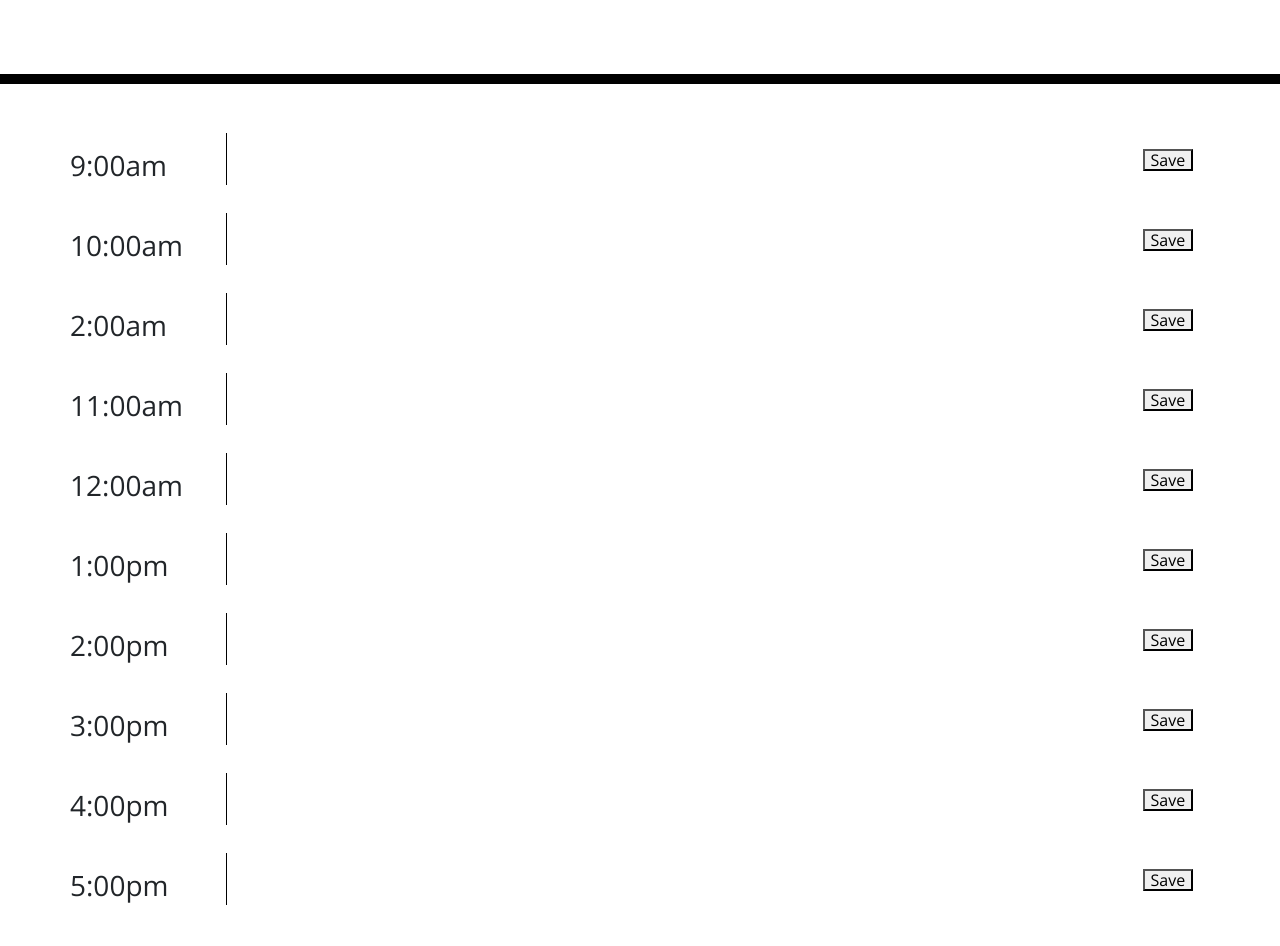
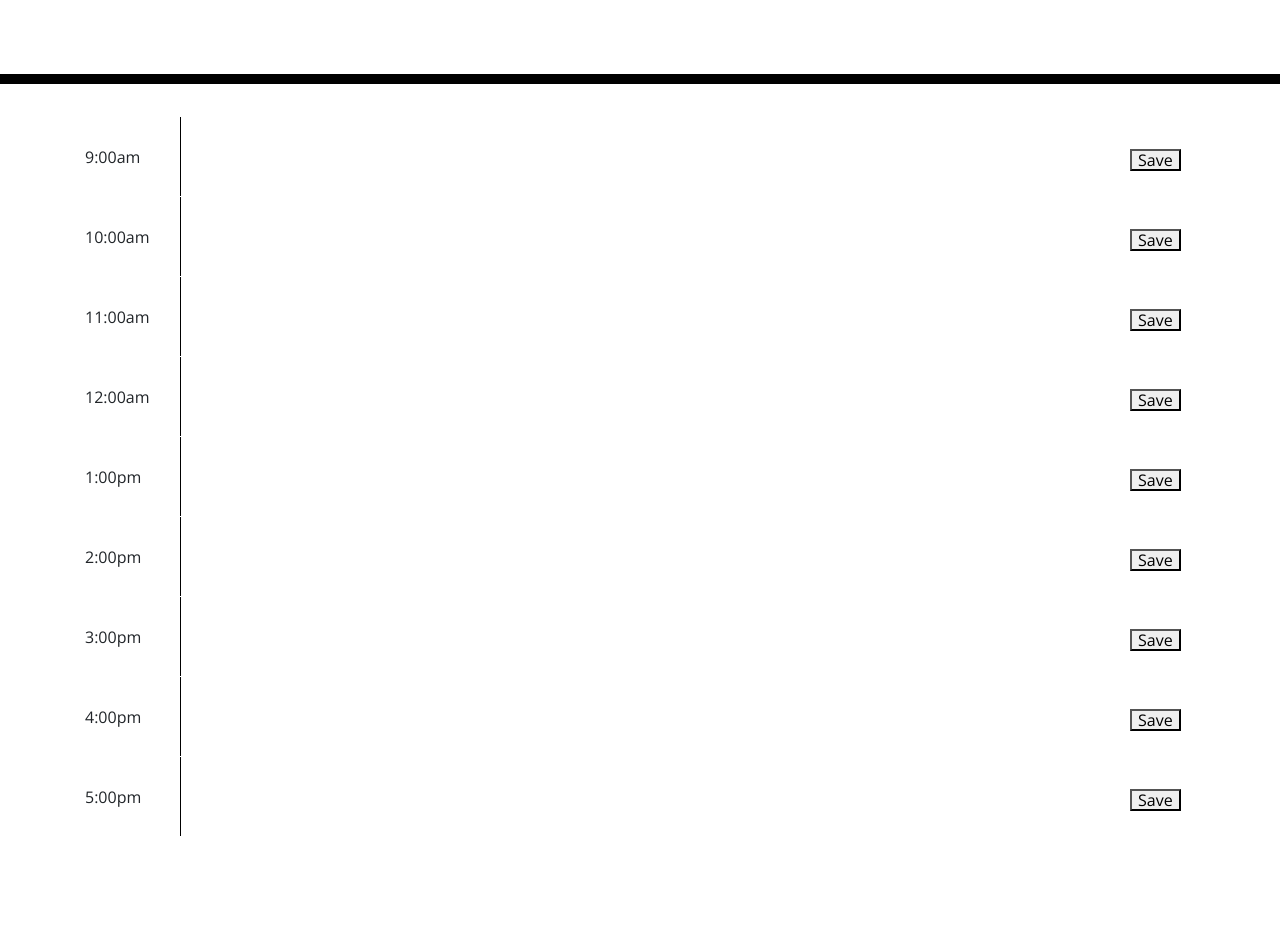
Before and after one commit to avni0000patel/Work-Day-Scheduler, a plain HTML site: page index.html in a window 1280 px wide. Shown: the part 220-1166 px from the top of the page. After the commit the page ends 1056 px from the top, so only its background shows below. Drawn offline with nearby package versions, Linux system fonts and the light colour scheme.

Commit message:
textarea

```diff
--- a/assets/css/style.css
+++ b/assets/css/style.css
@@ -69,7 +69,3 @@ textarea {
   font-size: 20px;
   transition: all 0.3s ease-in-out;
 }
-
-.container {
-  padding: 0px;
-}
--- a/index.html
+++ b/index.html
@@ -32,10 +32,21 @@
       <!-- Timeblocks go here -->
           <div class="row">
             <div class="col-2 col-md-1">
-              <h3>9:00am</h3>
+              9:00am
             </div>
-            <div class="col-8 col-md-10">
-              <textarea></textarea>
+            <div class="col-8 col-md-10 d-flex">
+              <textarea style="width: 100%; height: 100%"></textarea>
+            </div>
+            <div class="col-1 col-md-1">
+              <button>Save</button>
+            </div>
+          </div>
+          <div class="row">
+            <div class="col-2 col-md-1">
+              10:00am
+            </div>
+            <div class="col-8 col-md-10 d-flex">
+              <textarea style="width: 100%; height: 100%"></textarea>
             </div>
             <div class="col-2 col-md-1">
               <button>Save</button>
@@ -43,10 +54,10 @@
           </div>
           <div class="row">
             <div class="col-2 col-md-1">
-              <h3>10:00am</h3>
+              11:00am
             </div>
-            <div class="col-8 col-md-10">
-              <textarea></textarea>
+            <div class="col-8 col-md-10 d-flex">
+              <textarea style="width: 100%; height: 100%"></textarea>
             </div>
             <div class="col-2 col-md-1">
               <button>Save</button>
@@ -54,10 +65,10 @@
           </div>
           <div class="row">
             <div class="col-2 col-md-1">
-              <h3>2:00am</h3>
+              12:00am
             </div>
-            <div class="col-8 col-md-10">
-              <textarea></textarea>
+            <div class="col-8 col-md-10 d-flex">
+              <textarea style="width: 100%; height: 100%"></textarea>
             </div>
             <div class="col-2 col-md-1">
               <button>Save</button>
@@ -65,10 +76,10 @@
           </div>
           <div class="row">
             <div class="col-2 col-md-1">
-              <h3>11:00am</h3>
+              1:00pm
             </div>
-            <div class="col-8 col-md-10">
-              <textarea></textarea>
+            <div class="col-8 col-md-10 d-flex">
+              <textarea style="width: 100%; height: 100%"></textarea>
             </div>
             <div class="col-2 col-md-1">
               <button>Save</button>
@@ -76,10 +87,10 @@
           </div>
           <div class="row">
             <div class="col-2 col-md-1">
-              <h3>12:00am</h3>
+              2:00pm
             </div>
-            <div class="col-8 col-md-10">
-              <textarea></textarea>
+            <div class="col-8 col-md-10 d-flex">
+              <textarea style="width: 100%; height: 100%"></textarea>
             </div>
             <div class="col-2 col-md-1">
               <button>Save</button>
@@ -87,10 +98,10 @@
           </div>
           <div class="row">
             <div class="col-2 col-md-1">
-              <h3>1:00pm</h3>
+              3:00pm
             </div>
-            <div class="col-8 col-md-10">
-              <textarea></textarea>
+            <div class="col-8 col-md-10 d-flex">
+              <textarea style="width: 100%; height: 100%"></textarea>
             </div>
             <div class="col-2 col-md-1">
               <button>Save</button>
@@ -98,10 +109,10 @@
           </div>
           <div class="row">
             <div class="col-2 col-md-1">
-              <h3>2:00pm</h3>
+              4:00pm
             </div>
-            <div class="col-8 col-md-10">
-              <textarea></textarea>
+            <div class="col-8 col-md-10 d-flex">
+              <textarea style="width: 100%; height: 100%"></textarea>
             </div>
             <div class="col-2 col-md-1">
               <button>Save</button>
@@ -109,32 +120,10 @@
           </div>
           <div class="row">
             <div class="col-2 col-md-1">
-              <h3>3:00pm</h3>
+              5:00pm
             </div>
-            <div class="col-8 col-md-10">
-              <textarea></textarea>
-            </div>
-            <div class="col-2 col-md-1">
-              <button>Save</button>
-            </div>
-          </div>
-          <div class="row">
-            <div class="col-2 col-md-1">
-              <h3>4:00pm</h3>
-            </div>
-            <div class="col-8 col-md-10">
-              <textarea></textarea>
-            </div>
-            <div class="col-2 col-md-1">
-              <button>Save</button>
-            </div>
-          </div>
-          <div class="row">
-            <div class="col-2 col-md-1">
-              <h3>5:00pm</h3>
-            </div>
-            <div class="col-8 col-md-10">
-              <textarea></textarea>
+            <div class="col-8 col-md-10 d-flex">
+              <textarea style="width: 100%; height: 100%"></textarea>
             </div>
             <div class="col-2 col-md-1">
               <button>Save</button>
```
